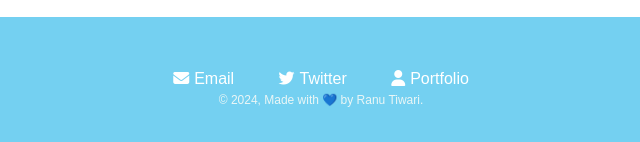
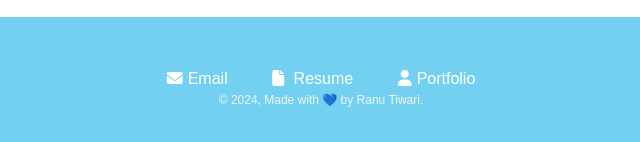
Before and after one commit to RanuTiwari/ColorPalette, a plain HTML site: page index.html in a window 1280 px wide. Shown: the part 5669-5811 px from the top of the page, 319-959 px from the left. Drawn offline with nearby package versions, Linux system fonts and the light colour scheme.

Commit message:
Update index.html

```diff
--- a/index.html
+++ b/index.html
@@ -138,8 +138,10 @@
 
 <div class="bottom-container">
     <a class="footer-link" href="mailto:ranutiwari5757@gmail.com"><i class="fas fa-envelope"></i>Email</a>
-    <a class="footer-link" href="https://twitter.com/Ranu Tiwari"><i class="fa-brands fa-twitter"></i>Twitter</a>
-    <a class="footer-link" href="https://ranutiwarigithub.io/My-UX-Portfolio"><i class="fa-solid fa-user"></i>Portfolio</a>
+    <a class="footer-link" href="https://drive.google.com/file/d/1OhQeRnoe0gEl4GChYRn5cRDsUj7fPdXd/view?usp=drivesdk"><i class="fa-solid fa-file"></i>
+
+Resume</a>
+    <a class="footer-link" href="https://ranutiwari.github.io/My-UX-Portfolio"><i class="fa-solid fa-user"></i>Portfolio</a>
     <br>
     <p class="copyright">© 2024, Made with 💙 by Ranu Tiwari.</p>
 </div>
```
